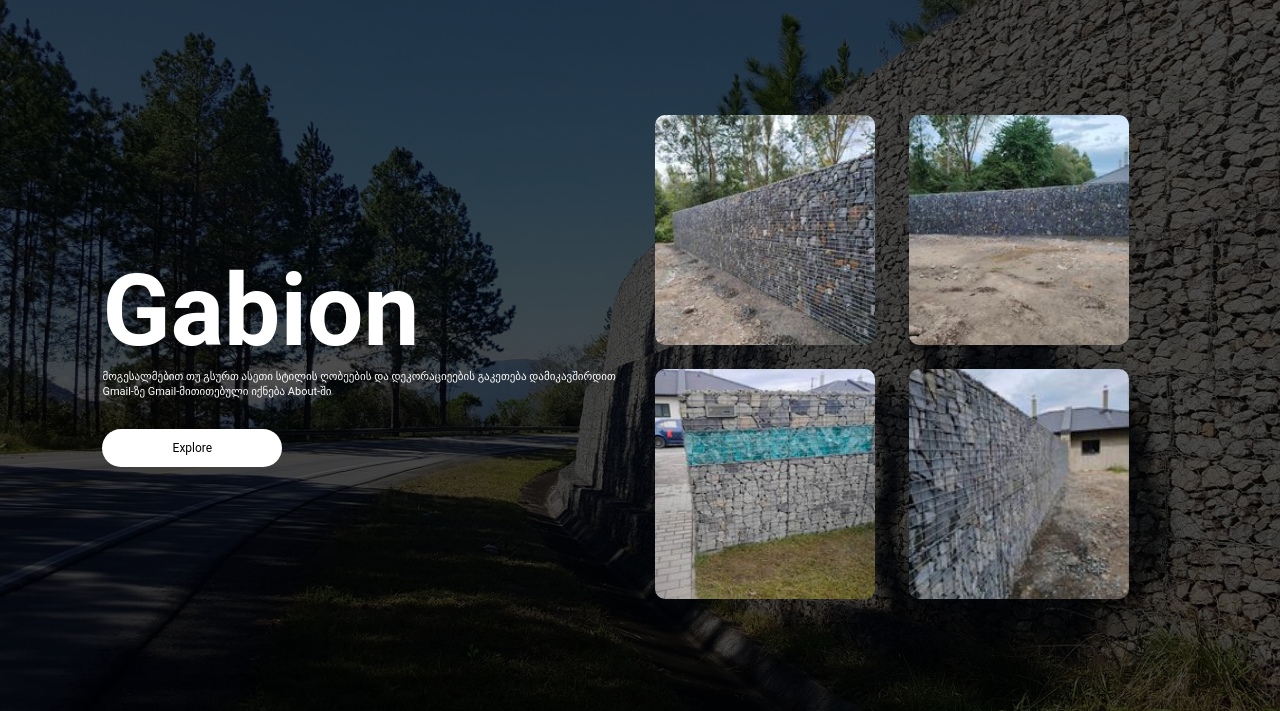
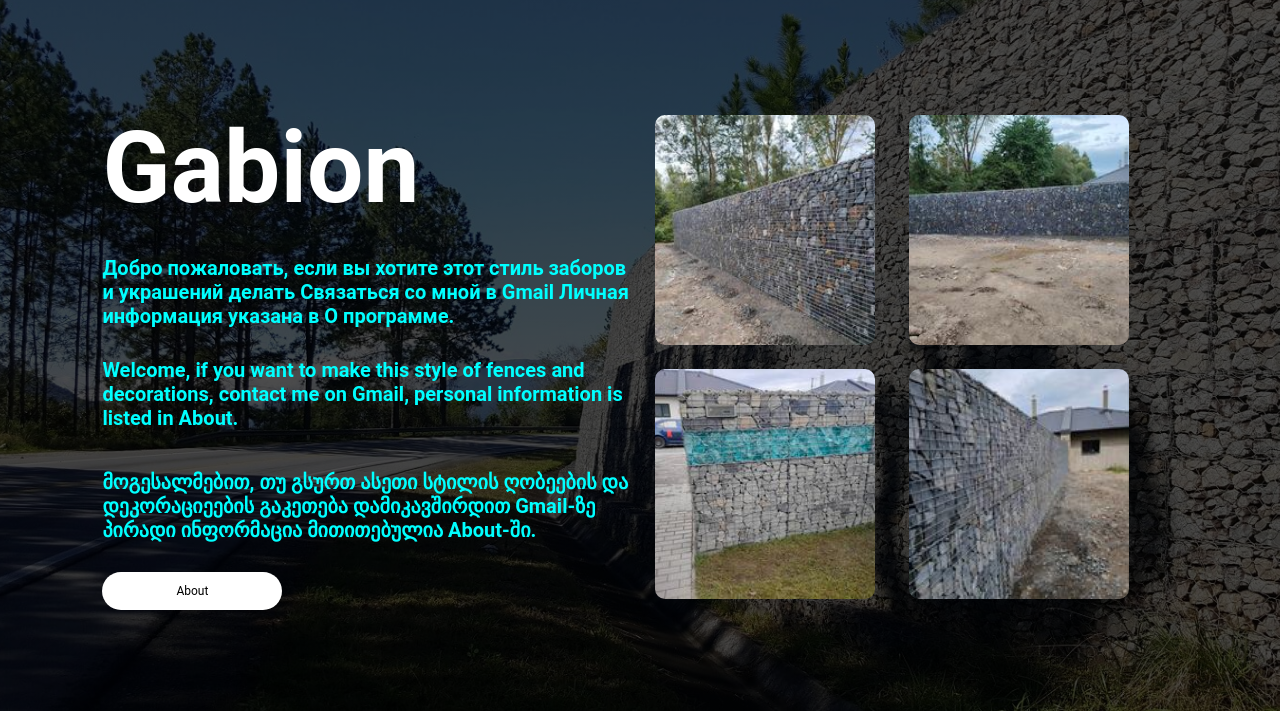
Before and after one commit to xvedela/gabioni.ge, a plain HTML site: page index.html in a window 1280 px wide. Shown: the part 89-800 px from the top of the page. Drawn offline with Linux system fonts and the light colour scheme.

Commit message:
added css and some languages

```diff
--- a/index.html
+++ b/index.html
@@ -6,6 +6,7 @@
     <link rel="website icon" href="img/602182.png">
     <link rel="stylesheet" href="style.css">
 </head>
+
 <body>
     <div class="container">
         <div class="navbar">
@@ -21,10 +22,26 @@
         </div>
         <div class="row">
             <div class="col">
-                <h1>Gabion</h1>
-                <p>მოგესალმებით თუ გსურთ ასეთი სტილის ღობეების და დეკორაციეების გაკეთება
-                     დამიკავშირდით Gmail-ზე Gmail-მითითებული იქნება About-ში</p>
-                      <button type="button">Explore</button>
+                <h1><strong>Gabion</strong></h1>
+
+                <h2 class="rus" style="color: aqua;"></strong><strong>Добро пожаловать, если вы хотите этот стиль
+                        заборов и украшений
+                        делать
+                        Связаться со мной в Gmail Личная<br> информация указана в О программе.</strong></h2>
+
+
+
+                <h2 class="eng" style="color: aqua;"></strong><strong>Welcome, if you want to make this
+                        style of fences and decorations,
+                        contact me on Gmail, personal information is listed in About.</strong></h2>
+
+
+
+                <h2 class="geo" style="color: aqua;"></strong><strong>მოგესალმებით, თუ გსურთ ასეთი სტილის ღობეების და
+                        <br>დეკორაციეების გაკეთება
+                        დამიკავშირდით Gmail-ზე პირადი ინფორმაცია მითითებულია About-ში.</strong></h2>
+
+                <button type="button">About</button>
             </div>
             <div class="col">
                 <div class="card card1">
--- a/style.css
+++ b/style.css
@@ -104,6 +104,7 @@ button {
   transition: transform 0.5s;
 }
 
+
 .card2 {
 
   background-image: url(img/337035978_871681207262827_1320604685250915100_n.jpg);
@@ -125,3 +126,26 @@ button {
 .card:hover {
   transform: translateY(-10px);
 }
+
+
+.row .col h2.geo {
+  color: green;
+  font-size: 20px;
+  font-weight: normal;
+  margin-top: 40px;
+}
+
+
+.row .col h2.eng {
+  color: green;
+  font-size: 20px;
+  font-weight: normal;
+  margin-top: 30px;
+}
+
+.row .col h2.rus {
+  color: green;
+  font-size: 20px;
+  font-weight: normal;
+  margin-top: 30px;
+}
```
Also changed, not shown: about.html (+6 -0 lines).
